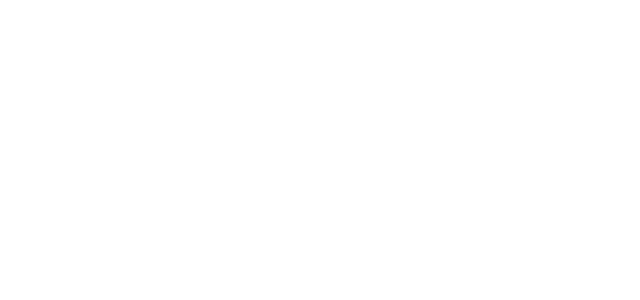
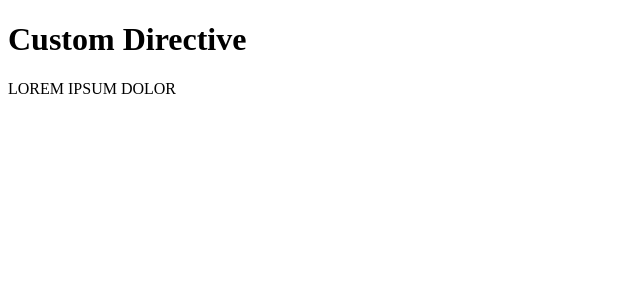
Before and after one commit to juanwhite99/apex-angular-bootcamp, an Angular app: page / in a window 1280 px wide. Shown: the top 300 px of the page, without its empty margins (0-640 px from the left). Built offline with nearby package versions, Linux system fonts and the light colour scheme.

Commit message:
3 - Directiva Custom

```diff
--- a/src/app/app.component.html
+++ b/src/app/app.component.html
@@ -0,0 +1 @@
+<app-custom-directive></app-custom-directive>
--- a/src/app/app.module.ts
+++ b/src/app/app.module.ts
@@ -3,10 +3,14 @@
 
 import { AppRoutingModule } from './app-routing.module';
 import { AppComponent } from './app.component';
+import { CustomDirectiveComponent } from './custom-directive/custom-directive.component';
+import { CapitalizeDirective } from './directives/capitalize.directive';
 
 @NgModule({
   declarations: [
-    AppComponent
+    AppComponent,
+    CustomDirectiveComponent,
+    CapitalizeDirective
   ],
   imports: [
     BrowserModule,
--- /dev/null
+++ b/src/app/custom-directive/custom-directive.component.html
@@ -0,0 +1,3 @@
+<h1>Custom Directive</h1>
+
+<p capitalize>Lorem ipsum dolor</p>
--- /dev/null
+++ b/src/app/directives/capitalize.directive.ts
@@ -0,0 +1,13 @@
+import { Directive, ElementRef, AfterViewInit } from '@angular/core';
+
+@Directive({
+  selector: '[capitalize]'
+})
+export class CapitalizeDirective implements AfterViewInit {
+
+  constructor(private elementRef: ElementRef) {}
+
+  ngAfterViewInit(): void {
+    (this.elementRef.nativeElement as HTMLElement).innerHTML = (this.elementRef.nativeElement as HTMLElement).innerHTML.toUpperCase();
+  }
+}
```
Also changed, not shown: src/app/custom-directive/custom-directive.component.ts (added, +10 -0 lines), src/app/custom-directive/custom-directive.component.scss (added).
